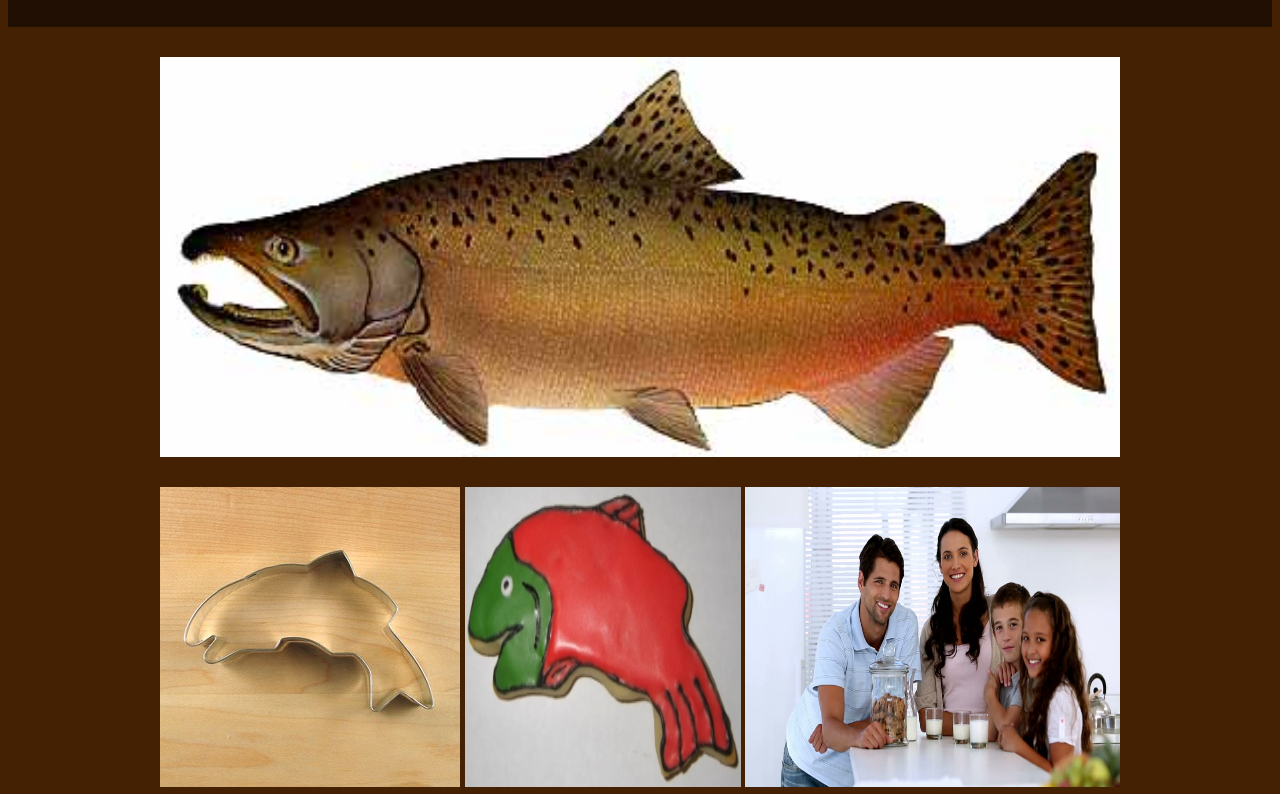
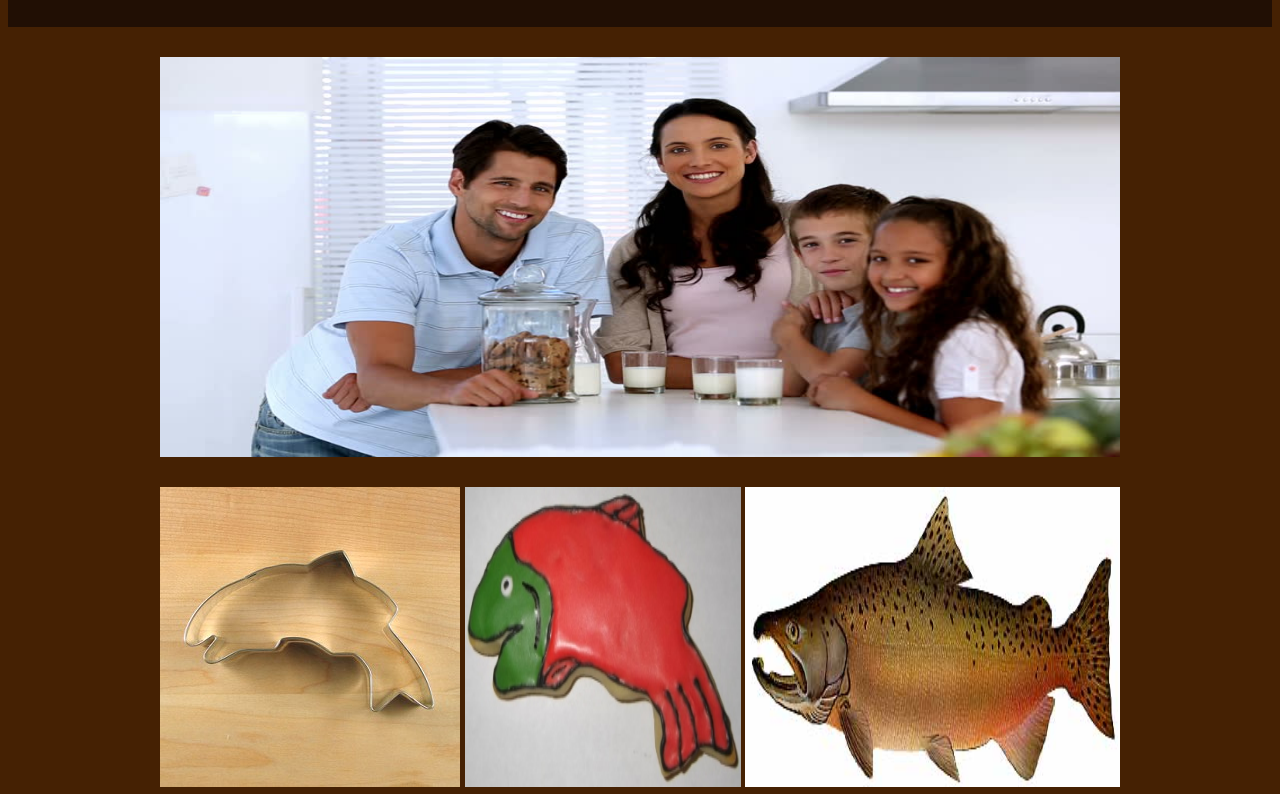
Before and after one commit to abditake/cookie-stand, a plain HTML site: page index.html in a window 1280 px wide. Shown: the part 81-875 px from the top of the page. Drawn offline with Linux system fonts and the light colour scheme.

Commit message:
switched things around

```diff
--- a/index.html
+++ b/index.html
@@ -20,11 +20,11 @@
     </nav>
   </header>
   <main>
-    <img src="assets/image-assets/chinook.jpg" alt="" width="960" height="400"><br>
+    <img src="assets/image-assets/family.jpg" alt="" width="960" height="400"><br>
     <span>
       <img src="assets/image-assets/cutter.jpeg" alt="">
       <img src="assets/image-assets/frosted-cookie.jpg" alt="">
-      <img src="assets/image-assets/family.jpg" alt=""
+      <img src="assets/image-assets/chinook.jpg" alt=""
       width="375" height="300">
     </span>
       <section>
```
